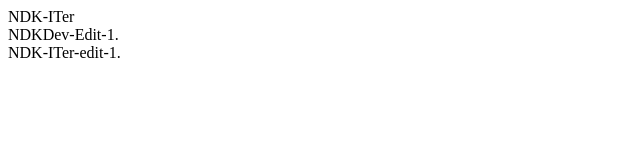
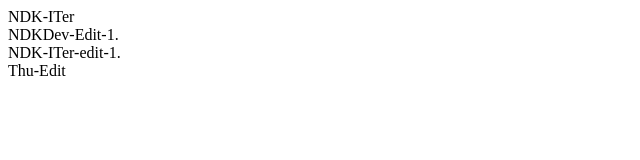
Before and after one commit to NDKDev2002/2011063900-NguyenDuyKhuong, a plain HTML site: page index.html in a window 1280 px wide. Shown: the full height of the page, 0-640 px from the left. Drawn offline with Linux system fonts and the light colour scheme.

Commit message:
Update index.html

```diff
--- a/index.html
+++ b/index.html
@@ -15,5 +15,8 @@
     <div>
         NDK-ITer-edit-1.
     </div>
+    <div>
+        Thu-Edit
+    </div>
 </body>
 </html>
```
